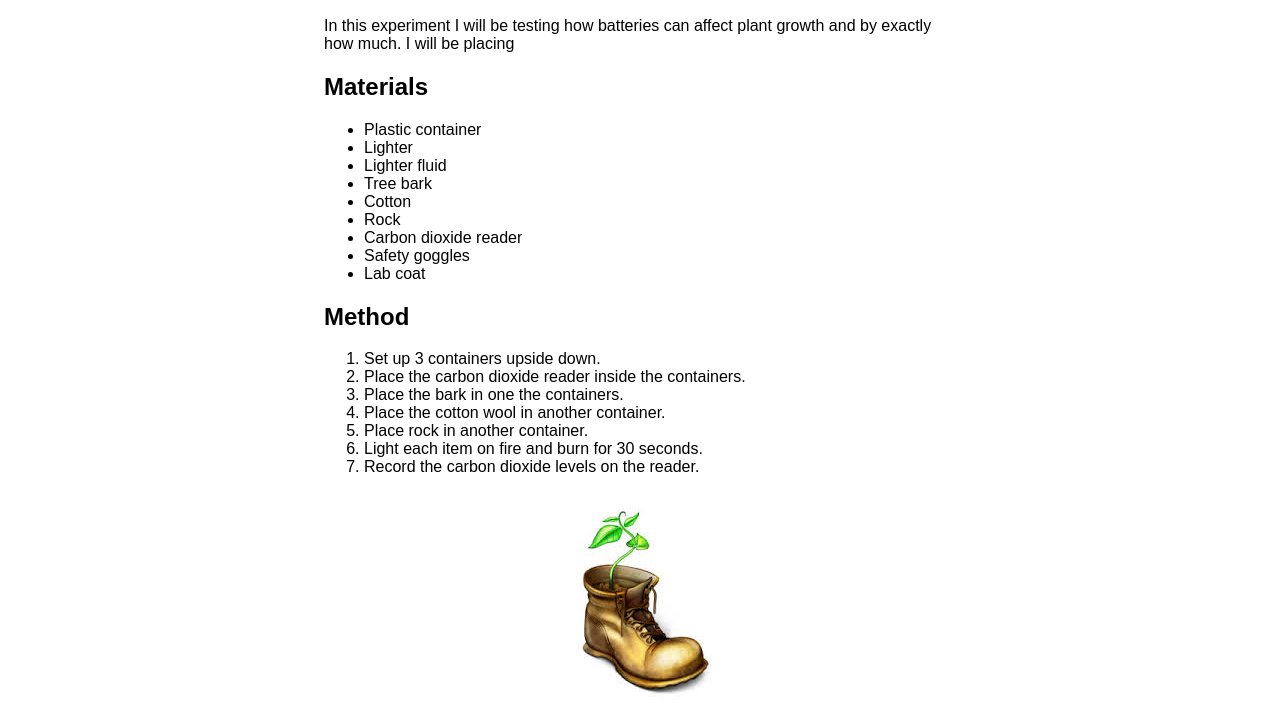
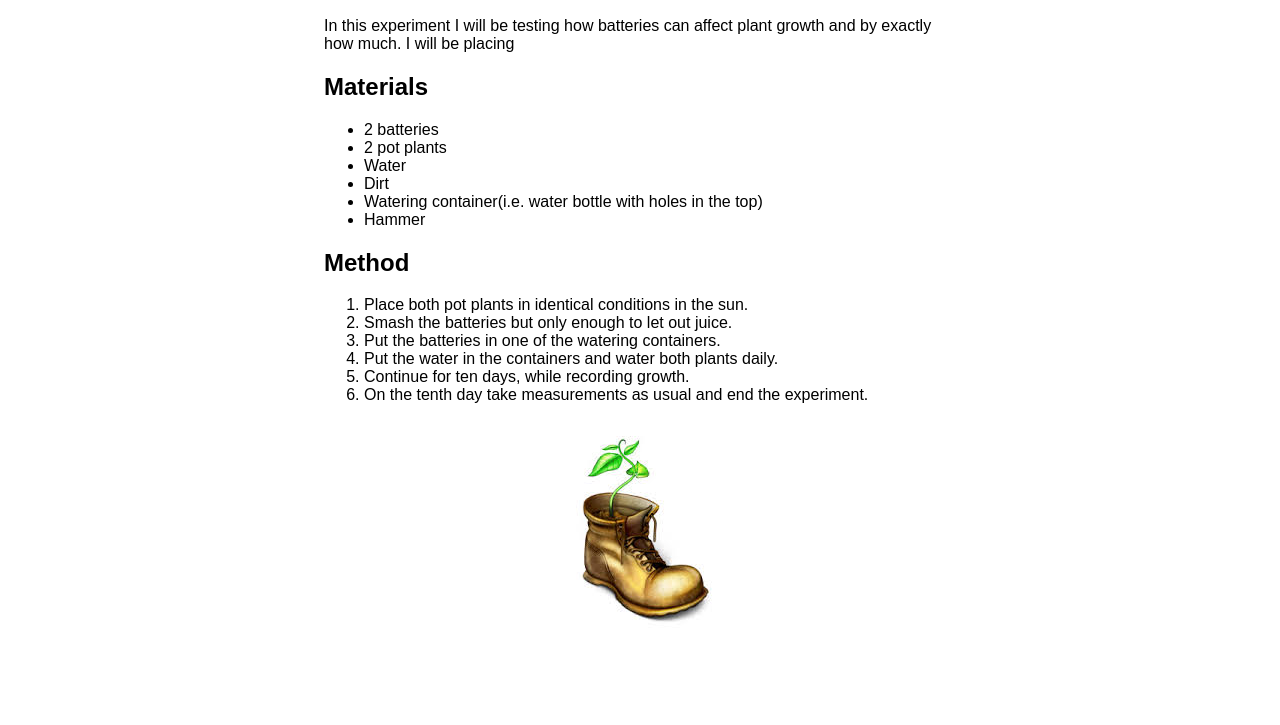
Before and after one commit to DaVinci-Danny/davinci-danny.github.io, a plain HTML site: page MatMethod.html in a window 1280 px wide. Shown: the part 161-886 px from the top of the page. After the commit the page ends 814 px from the top, so only its background shows below. Drawn offline with Linux system fonts and the light colour scheme.

Commit message:
Update MatMethod.html

```diff
--- a/MatMethod.html
+++ b/MatMethod.html
@@ -27,27 +27,22 @@
 
   <h2 class="mat">Materials</h2>
   <ul class="matmet">
-    <li>Plastic container</li>
-    <li>Lighter</li>
-    <li>Lighter fluid</li>
-    <li>Tree bark</li>
-    <li>Cotton</li>
-    <li>Rock</li>
-    <li>Carbon dioxide reader</li>
-    <li>Safety goggles</li>
-    <li>Lab coat</li>
-
+    <li>2 batteries</li>
+    <li>2 pot plants</li>
+    <li>Water</li>
+    <li>Dirt</li>
+    <li>Watering container(i.e. water bottle with holes in the top)</li>
+    <li>Hammer</li>
   </ul>
 
   <h2 class="met">Method</h2>
   <ol class="matmet">
-    <li>Set up 3 containers upside down.</li>
-    <li>Place the carbon dioxide reader inside the containers.</li>
-    <li>Place the bark in one the containers.</li>
-    <li>Place the cotton wool in another container.</li>
-    <li>Place rock in another container.</li>
-    <li>Light each item on fire and burn for 30 seconds.</li>
-    <li>Record the carbon dioxide levels on the reader.</li>
+    <li>Place both pot plants in identical conditions in the sun.</li>
+    <li>Smash the batteries but only enough to let out juice.</li>
+    <li>Put the batteries in one of the watering containers.</li>
+    <li>Put the water in the containers and water both plants daily.</li>
+    <li>Continue for ten days, while recording growth.</li>
+    <li>On the tenth day take measurements as usual and end the experiment.</li>
   </ol>
 
   <img class="home" src="images/Boot.jpg" alt="A plant in a boot">
```
